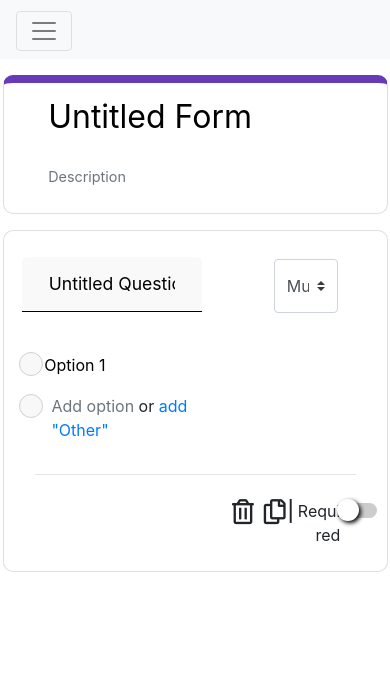
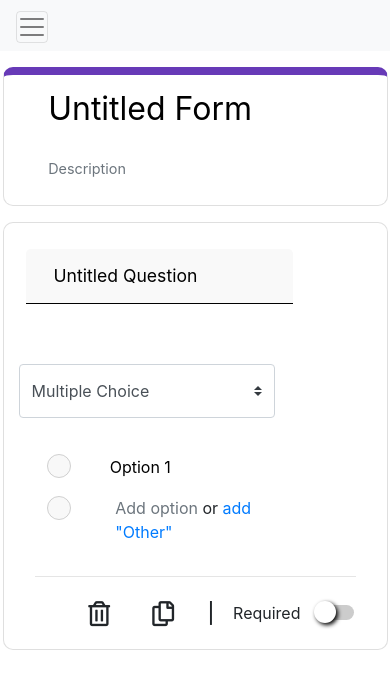
Before and after one commit to EkjotKaur/Form, a plain HTML site: page index.html in a window 390 px wide. Shown: the part 65-754 px from the top of the page. Drawn offline with nearby package versions, Linux system fonts and the light colour scheme.

Commit message:
Project responsive

```diff
--- a/index.html
+++ b/index.html
@@ -22,7 +22,7 @@
             <input class="form-control mr-sm-2 border-0 shadow-none  bg-light" type="text" value="Untitled Form">
           </form>
       </a>
-      <button class="navbar-toggler" type="button" data-toggle="collapse" data-target="#navbarSupportedContent" aria-controls="navbarSupportedContent" aria-expanded="false" aria-label="Toggle navigation">
+      <button class="navbar-toggler p-md-2 m-0 p-0" type="button" data-toggle="collapse" data-target="#navbarSupportedContent" aria-controls="navbarSupportedContent" aria-expanded="false" aria-label="Toggle navigation">
         <span class="navbar-toggler-icon"></span>
       </button>
 
@@ -32,7 +32,7 @@
             <a class="nav-link text-dark" href="#"><h4><i class="far fa-folder "></i></h4></a>
           </li>
           <li class="nav-item px-2">
-            <a class="nav-link text-dark" href="#"><h4><i class="far fa-star"></i></h4></a>
+            <a class="nav-link text-dark" href=""><h4><i class="far fa-star"></i></h4></a>
           </li>
         </ul>
         <ul class="navbar-nav justify-content-end mr-5">
@@ -73,13 +73,13 @@
       <div class="card col-lg-7 col-md-9 col-11">
         <form action="">
           <div class="row">
-            <div class="col-7 py-4 pl-2">
+            <div class="col-md-7 col-10 py-4 pl-2">
               <h3><input type="text" value="Untitled Question" class="form-control question form-control-lg"></h3>
             </div>
-            <div class="col-1">
+            <div class="col-md-1 col-1">
               <input type="file" class="custom-file-input">
             </div>
-            <div class="col-4 pr-5 py-4 dropdown">
+            <div class="col-md-4 col-10 pr-5 py-4 dropdown">
               <select class="custom-select my-1 mr-sm-2 choice" id="question-type">
                 <option value="Paragraph">Paragraph</option>
                 <option value="Multiple-Choice" selected>Multiple Choice</option></a>
@@ -91,12 +91,12 @@
 
           <div class="answers d-flex flex-column">
             <div class="row">
-              <div class="col-1 pr-0 pt-2"><input type="radio" disabled></div>
-              <div class="col-6 pl-0"><input type="text" value="Option 1" class="form-control px-0"></div>
+              <div class="col-md-1 col-3 pr-0 pt-2"><input type="radio" disabled></div>
+              <div class="col-md-6 col-7 pl-0"><input type="text" value="Option 1" class="form-control px-0"></div>
             </div>
             <div class="row">
-              <div class="col-1 pr-0 pt-2"><input type="radio" disabled></div>
-              <div class="col-6 text-left p-2 px-3"><a href="" class="text-secondary">Add option</a> or <a href="">add "Other"</a></div>
+              <div class="col-md-1 col-3 pr-0 pt-2"><input type="radio" disabled></div>
+              <div class="col-md-6 col-7 text-left p-2 px-3"><a href="" class="text-secondary">Add option</a> or <a href="">add "Other"</a></div>
             </div>
           </div>
 
@@ -112,19 +112,19 @@
 
           <hr class="mt-4 mx-3">
           <div class="row justify-content-end mt-4 mb-2">
-            <div class="col-1 px-0">
+            <div class="col-md-1 col-2 px-0">
               <i class="far fa-trash-alt"></i>
             </div>
-            <div class="col-1 px-0">
+            <div class="col-md-1 col-2 px-0">
               <i class="far fa-copy"></i>
             </div>
-            <div class="col-3 pl-0">
+            <div class="col-md-3 col-6 pl-0">
               <div class="row justify-content-end">
                 <span><h5>|</h5></span>
-                <div class="col-5 p-0 text-right">
+                <div class="col-5  p-0 text-right">
                   <p>Required</p>
                 </div>
-                <div class="col-5 pl-0 custom-control custom-switch pt-1">
+                <div class="col-5  pl-0 custom-control custom-switch pt-1">
                   <label class="switch">
                     <input type="checkbox">
                     <span class="slider round"></span>
```
